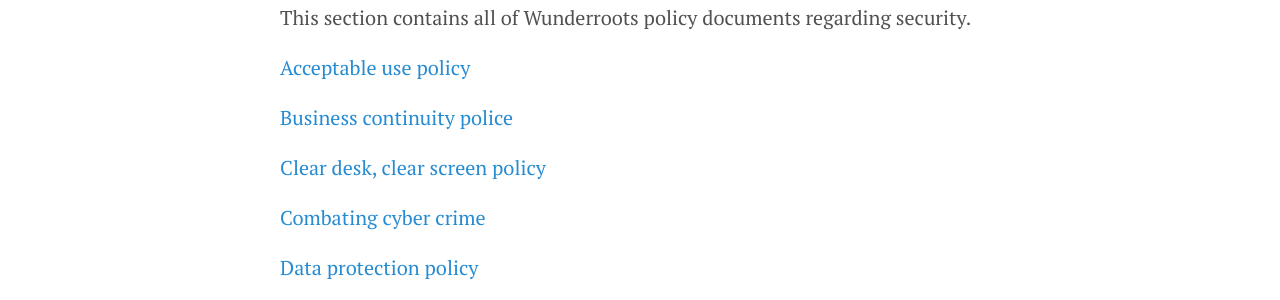
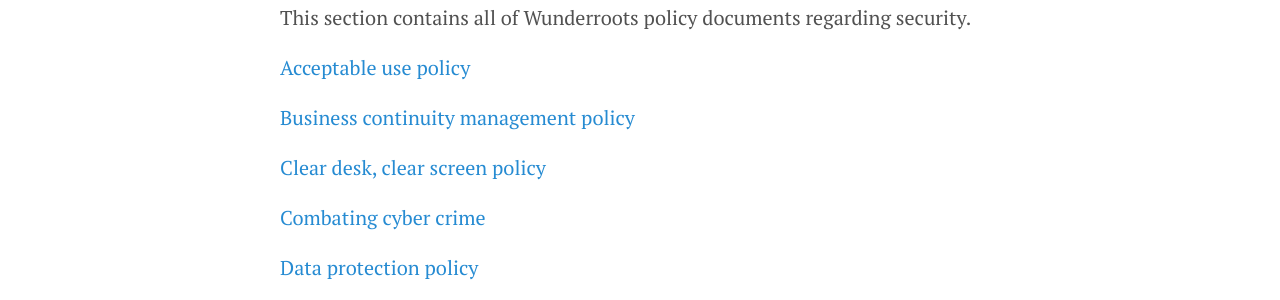
Before and after one commit to tormi/WunderWay, a Jekyll site: the page built from security/security.md, in a window 1280 px wide. Shown: the part 417-717 px from the top of the page. Built offline with Jekyll 4.4.1, drawn with Linux system fonts in a browser that asks for light colours; nearby versions of some CDN libraries; Markdown is read by kramdown in place of the engine named in the settings.

Commit message:
can’t spell

```diff
--- a/security/security.md
+++ b/security/security.md
@@ -12,7 +12,7 @@
 
 [Acceptable use policy](/security/acceptable-use-policy)
 
-[Business continuity police](/security/business-continuity-policy)
+[Business continuity management policy](/security/business-continuity-management)
 
 [Clear desk, clear screen policy](/security/clear-desk-clear-screen)
 
```
